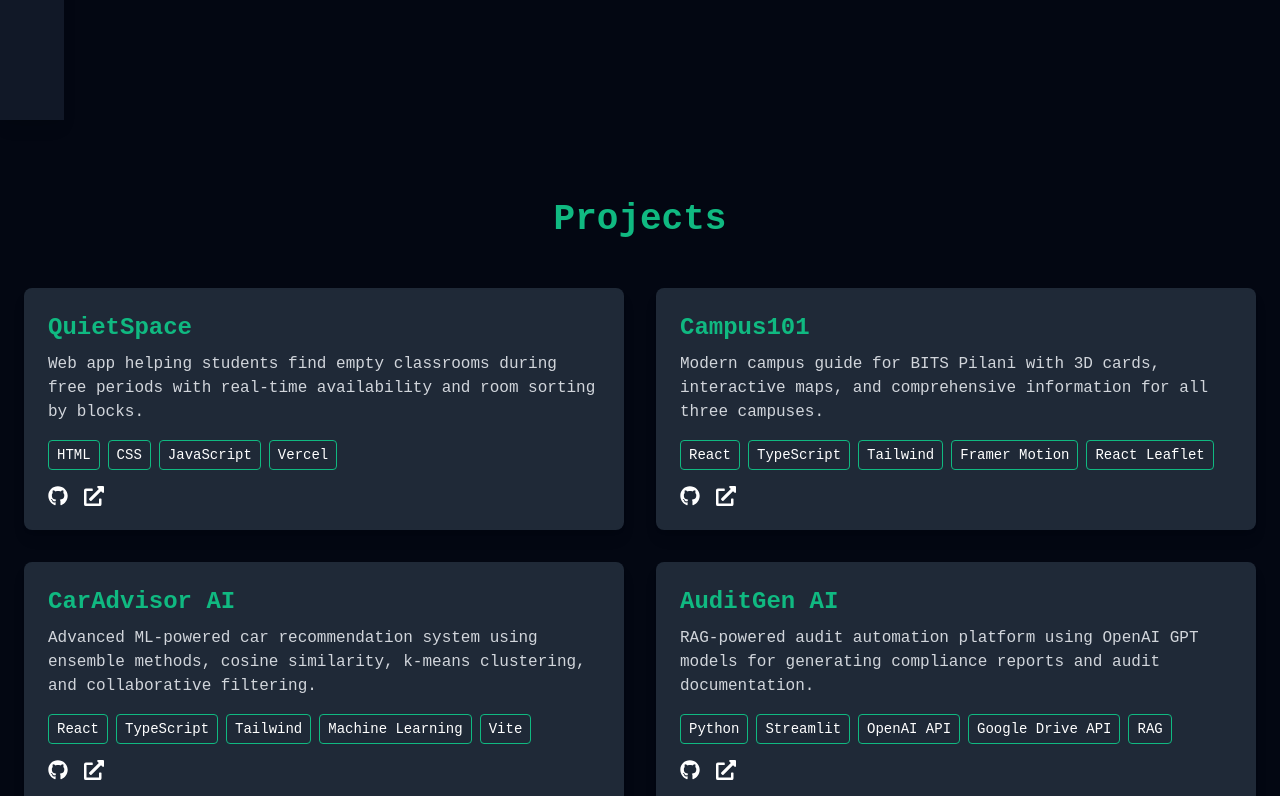
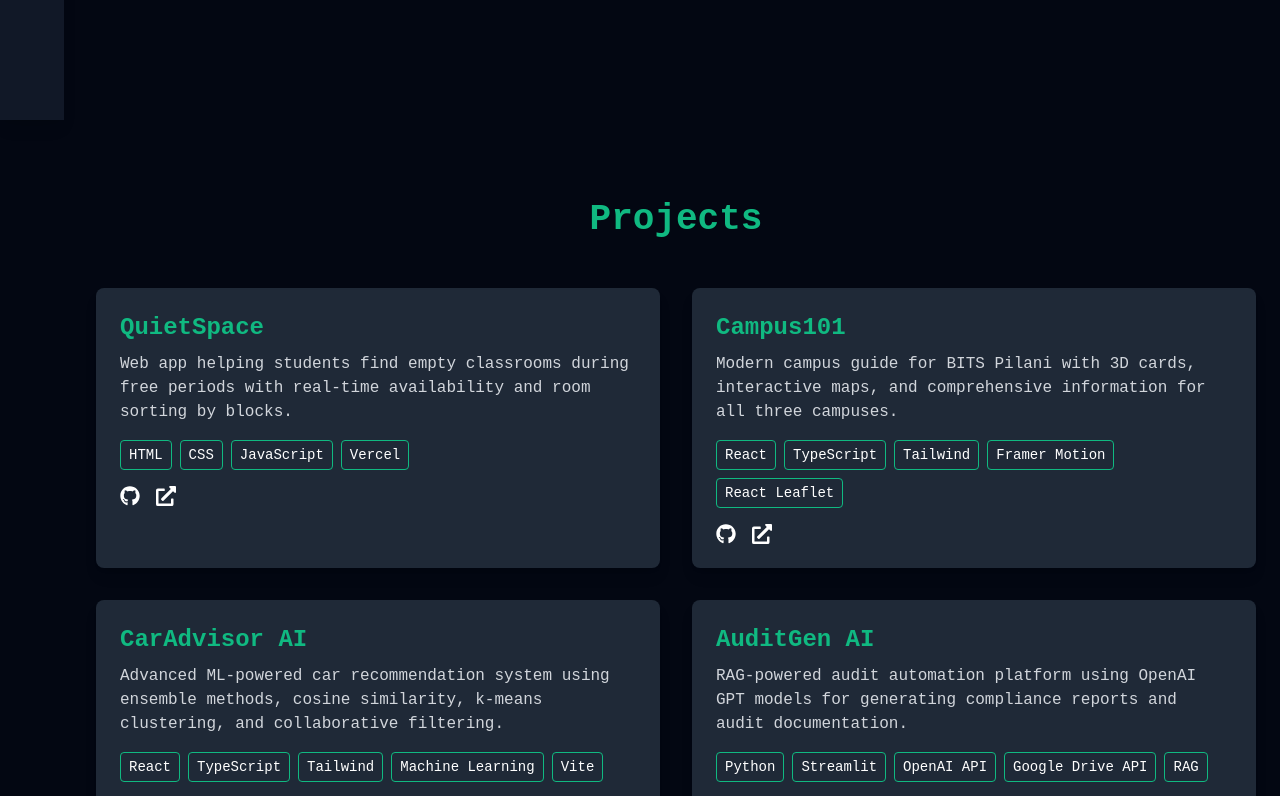
Before and after one commit to sdeevanapalli/sdeevanapalli-portfolio, a React (Vite) app: page / in a window 1280 px wide. Shown: the part 680-1476 px from the top of the page. Built offline with nearby package versions, Linux system fonts and the light colour scheme; the HTML template or start-up script is replaced by a standard one.

Commit message:
navbar overlap

```diff
--- a/src/components/Projects.tsx
+++ b/src/components/Projects.tsx
@@ -32,7 +32,10 @@ const projects = [
 
 export default function Projects() {
   return (
-    <section id="projects" className="min-h-screen px-6 py-20 bg-gray-950 text-white">
+    <section
+      id="projects"
+      className="min-h-screen px-6 py-20 bg-gray-950 text-white lg:pl-24"
+    >
       <h2 className="text-4xl font-mono font-bold text-accent mb-12 text-center">
         Projects
       </h2>
@@ -62,9 +65,11 @@ export default function Projects() {
               <a href={proj.github} target="_blank" className="hover:text-accent transition-all">
                 <FaGithub size={20} />
               </a>
-              <a href={proj.live} target="_blank" className="hover:text-accent transition-all">
-                <FaExternalLinkAlt size={20} />
-              </a>
+              {proj.live && (
+                <a href={proj.live} target="_blank" className="hover:text-accent transition-all">
+                  <FaExternalLinkAlt size={20} />
+                </a>
+              )}
             </div>
           </motion.div>
         ))}
```
Also changed, not shown: 1 other file (tests, documents, lock files or other folders).
